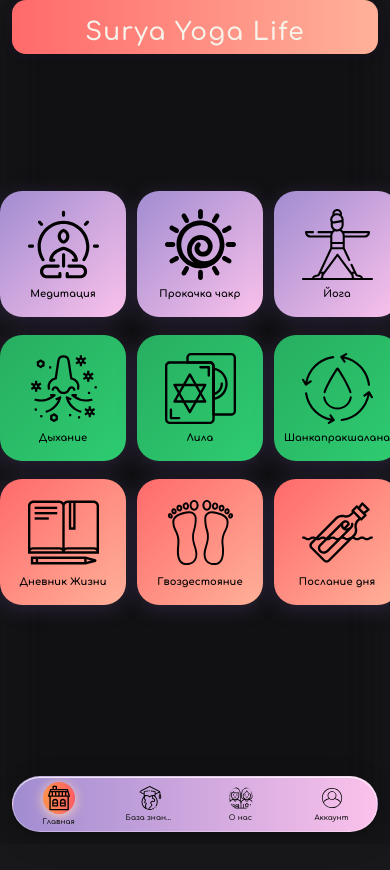
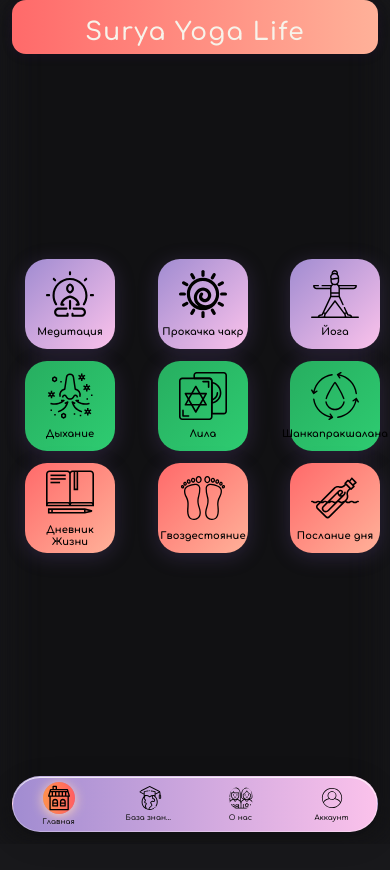
Before and after one commit to marselbeijing/Surya-Yoga-Life, a React (Create React App) app: page / in a window 390 px wide. Shown: the top 870 px of the page. Built offline with nearby package versions, Linux system fonts and the light colour scheme.

Commit message:
Глобальная адаптация: все страницы и контейнеры теперь идеально адаптивны на любых устройствах (clamp, vw, min/max, без фиксированных ширин)

```diff
--- a/src/App.css
+++ b/src/App.css
@@ -76,21 +76,24 @@ body {
   justify-content: flex-start;
   align-items: center;
   transition: background 0.3s ease;
+  width: 100vw;
+  box-sizing: border-box;
 }
 
-/* Мобильный контейнер */
 .mobile-frame {
-  width: 100%;
-  max-width: 430px;
+  width: 100vw;
+  max-width: 100vw;
   min-height: 100vh;
   background: transparent !important;
   box-shadow: 0 0 32px 0 var(--shadow-color);
-  border-radius: 18px 18px 0 0;
+  border-radius: clamp(0px, 3vw, 18px) clamp(0px, 3vw, 18px) 0 0;
   overflow-y: auto;
   position: relative;
   display: flex;
   flex-direction: column;
   transition: background 0.3s ease, box-shadow 0.3s ease;
+  padding: clamp(0px, 2vw, 24px);
+  box-sizing: border-box;
 }
 
 .placeholder {
@@ -117,9 +120,13 @@ body {
   }
 }
 
-.knowledge-page {
-  padding: 32px 16px 80px 16px;
-  min-height: calc(100vh - 64px);
+.knowledge-page, .settings-page, .account-page {
+  background: var(--bg);
+  color: var(--text);
+  width: 100vw;
+  max-width: 100vw;
+  min-height: 100vh;
+  padding: clamp(12px, 4vw, 32px) clamp(6px, 2vw, 24px) clamp(60px, 12vw, 120px) clamp(6px, 2vw, 24px);
   box-sizing: border-box;
 }
 .knowledge-title, .knowledge-title--small, .settings-title {
--- a/src/components/MainSections.css
+++ b/src/components/MainSections.css
@@ -6,17 +6,18 @@
   min-height: calc(100vh - 160px);
   height: auto;
   width: 100vw;
-  max-width: 400px;
   margin: 0 auto;
-  padding: 20px 0;
+  padding: 4vw 0;
+  box-sizing: border-box;
 }
 
 .sections-grid {
   display: grid;
-  grid-template-columns: repeat(3, 1fr);
-  gap: 1.1rem 0.7rem;
+  grid-template-columns: repeat(auto-fit, minmax(min(120px, 28vw), 1fr));
+  gap: clamp(12px, 3vw, 28px) clamp(8px, 2vw, 18px);
   width: 100%;
   justify-items: center;
+  box-sizing: border-box;
 }
 
 .om-bg-animated {
@@ -33,8 +34,8 @@
 .section-card {
   background: linear-gradient(135deg, #7c5bb3 0%, #b484f7 100%);
   border-radius: 1.375rem;
-  width: 126px;
-  height: 126px;
+  width: clamp(90px, 22vw, 140px);
+  height: clamp(90px, 22vw, 140px);
   aspect-ratio: 1/1;
   display: flex;
   flex-direction: column;
@@ -48,6 +49,7 @@
   opacity: 0;
   transform: scale(0.95);
   animation: fadeInScale 0.7s cubic-bezier(0.23, 1, 0.32, 1) forwards;
+  box-sizing: border-box;
 }
 
 .section-card:nth-child(1) {
@@ -91,8 +93,8 @@
 }
 
 .section-icon {
-  width: 71px;
-  height: 71px;
+  width: clamp(48px, 8vw, 80px);
+  height: clamp(48px, 8vw, 80px);
   aspect-ratio: 1/1;
   background: none;
   border-radius: 0;
```
